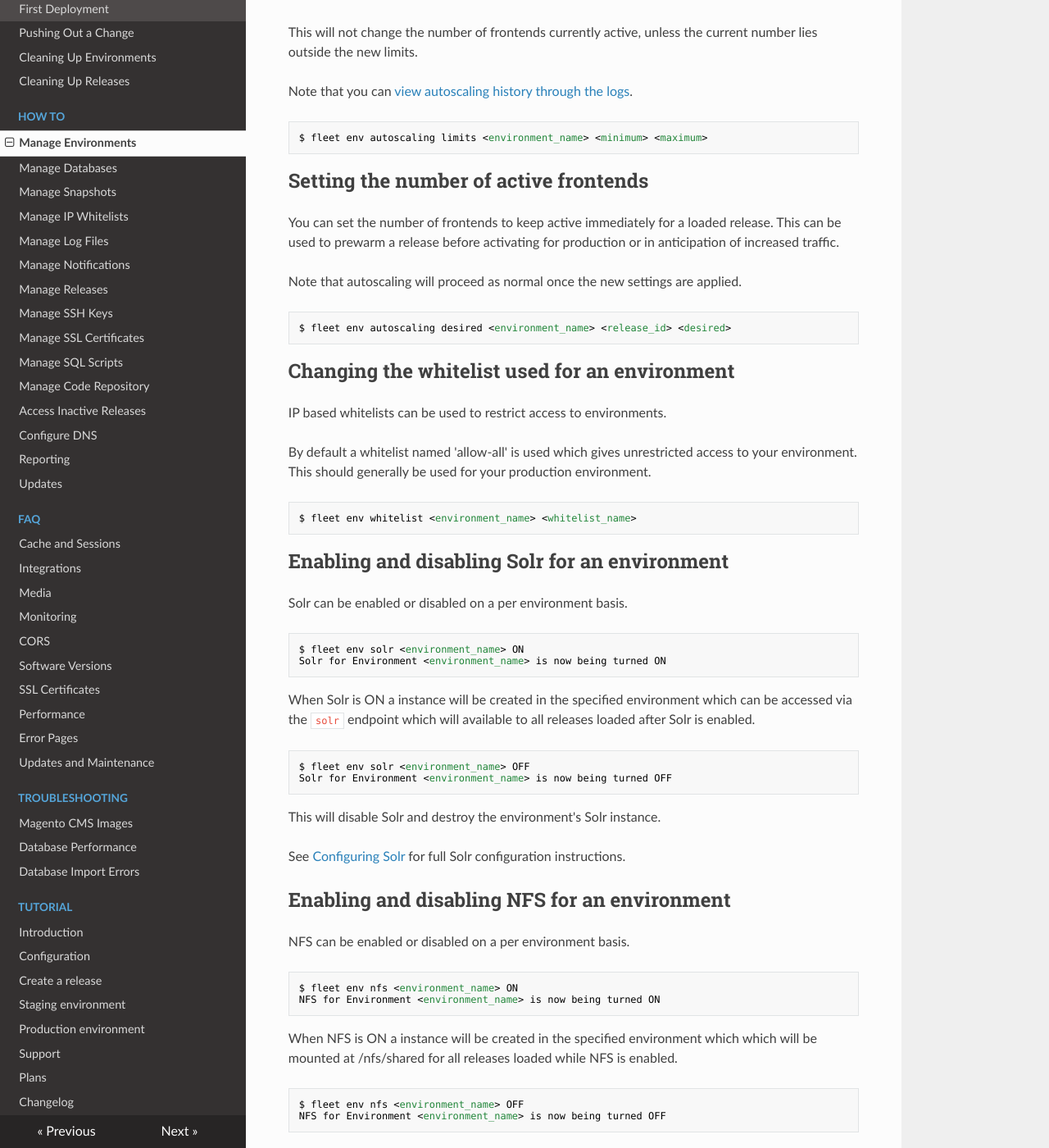
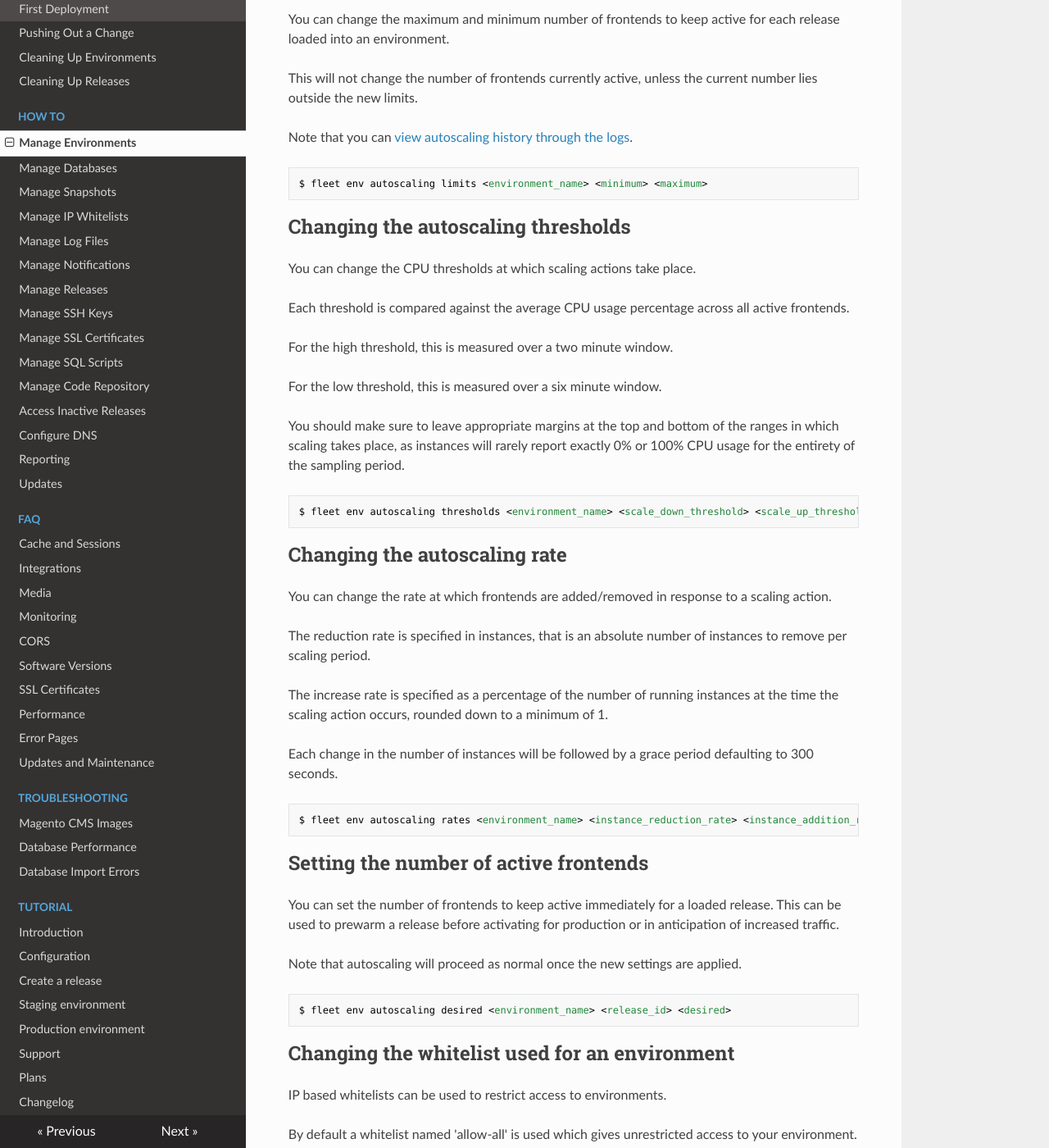
Before and after one commit to anchor/fleet-magento-docs, an MkDocs documentation site: the page built from docs/how-to/manage-environments.md, in a window 1280 px wide and 1400 px high, scrolled down 4274 px. Shown: the whole window at 82% size. Built offline with MkDocs 1.6.1, drawn with Linux system fonts in a browser that asks for light colours; nearby versions of some CDN libraries; old or Windows-style settings are respelled for this version of MkDocs; some of the changed text lies outside the part shown.

Commit message:
Document new options for autoscaling configuration

````diff
--- a/docs/how-to/manage-environments.md
+++ b/docs/how-to/manage-environments.md
@@ -78,24 +78,28 @@ $ fleet env describe <environment_name>
 
 ```
 $ fleet env describe prod
-----------------  -------------------------
-name              prod
-status            RUNNING
-whitelist         allow-all
-ssl certificate   self-signed
-created           2015-04-30 14:34:55+10:00
-updated           2015-05-13 20:36:18+10:00
-recycling         ON
-size              f1-large
-solr              OFF
-maintenance mode  OFF
-tracked branches  fleet-deploy
-previous release  f7ac77a
-autoscaling min   1
-autoscaling max   2
-ha                ON
-workers/instance  100
-----------------  -------------------------
+----------------                  -------------------------
+name                              prod
+status                            RUNNING
+whitelist                         allow-all
+ssl certificate                   self-signed
+created                           2015-04-30 14:34:55+10:00
+updated                           2015-05-13 20:36:18+10:00
+recycling                         ON
+size                              f1-large
+solr                              OFF
+maintenance mode                  OFF
+tracked branches                  fleet-deploy
+previous release                  f7ac77a
+autoscaling min                   1
+autoscaling max                   2
+autoscaling scale down threshold  20
+autoscaling scale up threshold    80
+autoscaling scale down rate       -1
+autoscaling scale up rate         10
+ha                                ON
+workers/instance                  100
+----------------                  -------------------------
 
 Releases:
 name     status      loaded                     updated                      frontends
@@ -223,6 +227,41 @@ Note that you can [view autoscaling history through the logs](/how-to/manage-log
 
 ```
 $ fleet env autoscaling limits <environment_name> <minimum> <maximum>
+```
+
+Changing the autoscaling thresholds
+---
+
+You can change the CPU thresholds at which scaling actions take place.
+
+Each threshold is compared against the average CPU usage percentage across all active frontends.
+
+For the high threshold, this is measured over a two minute window.
+
+For the low threshold, this is measured over a six minute window.
+
+You should make sure to leave appropriate margins at the top and bottom of the ranges in which
+scaling takes place, as instances will rarely report exactly 0% or 100% CPU usage for the
+entirety of the sampling period.
+
+```
+$ fleet env autoscaling thresholds <environment_name> <scale_down_threshold> <scale_up_threshold>
+```
+
+Changing the autoscaling rate
+---
+
+You can change the rate at which frontends are added/removed in response to a scaling action.
+
+The reduction rate is specified in instances, that is an absolute number of instances to remove per scaling period.
+
+The increase rate is specified as a percentage of the number of running instances at the time the scaling action
+occurs, rounded down to a minimum of 1.
+
+Each change in the number of instances will be followed by a grace period defaulting to 300 seconds.
+
+```
+$ fleet env autoscaling rates <environment_name> <instance_reduction_rate> <instance_addition_rate>
 ```
 
 Setting the number of active frontends
````
